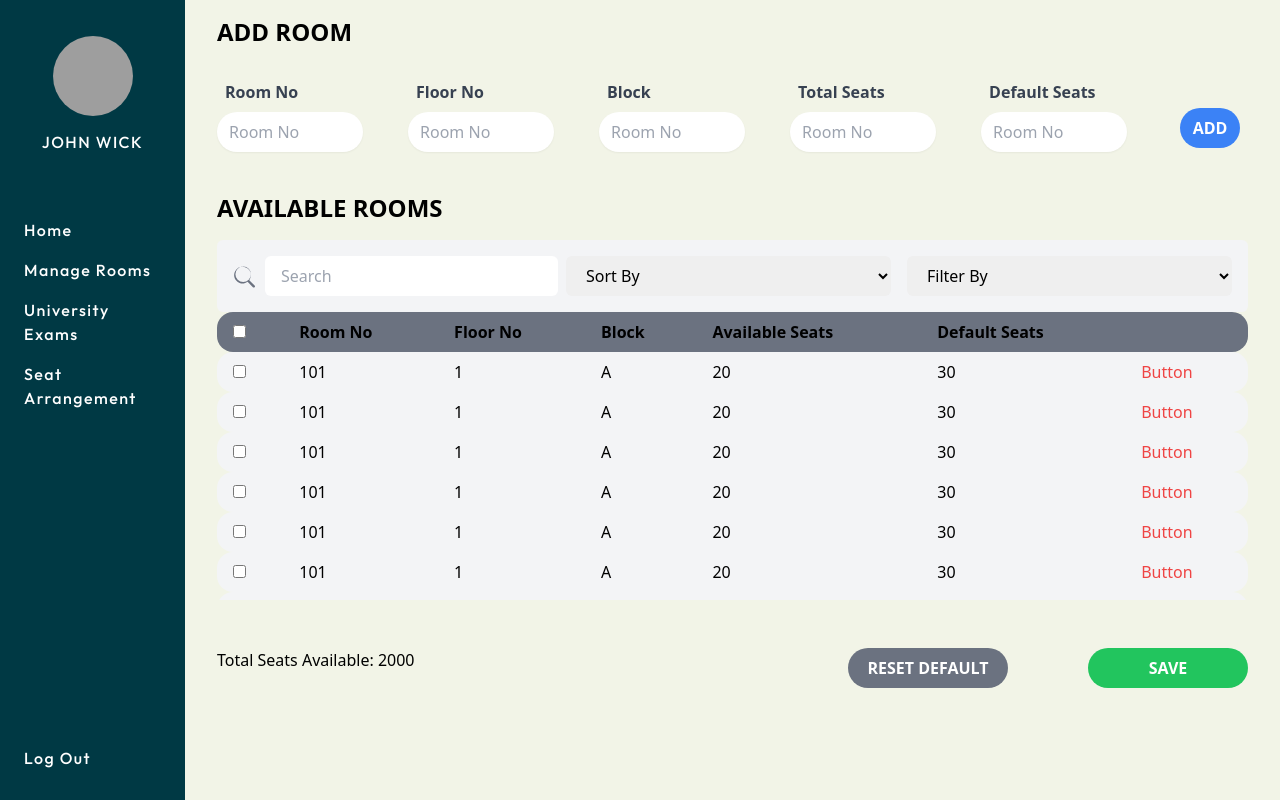
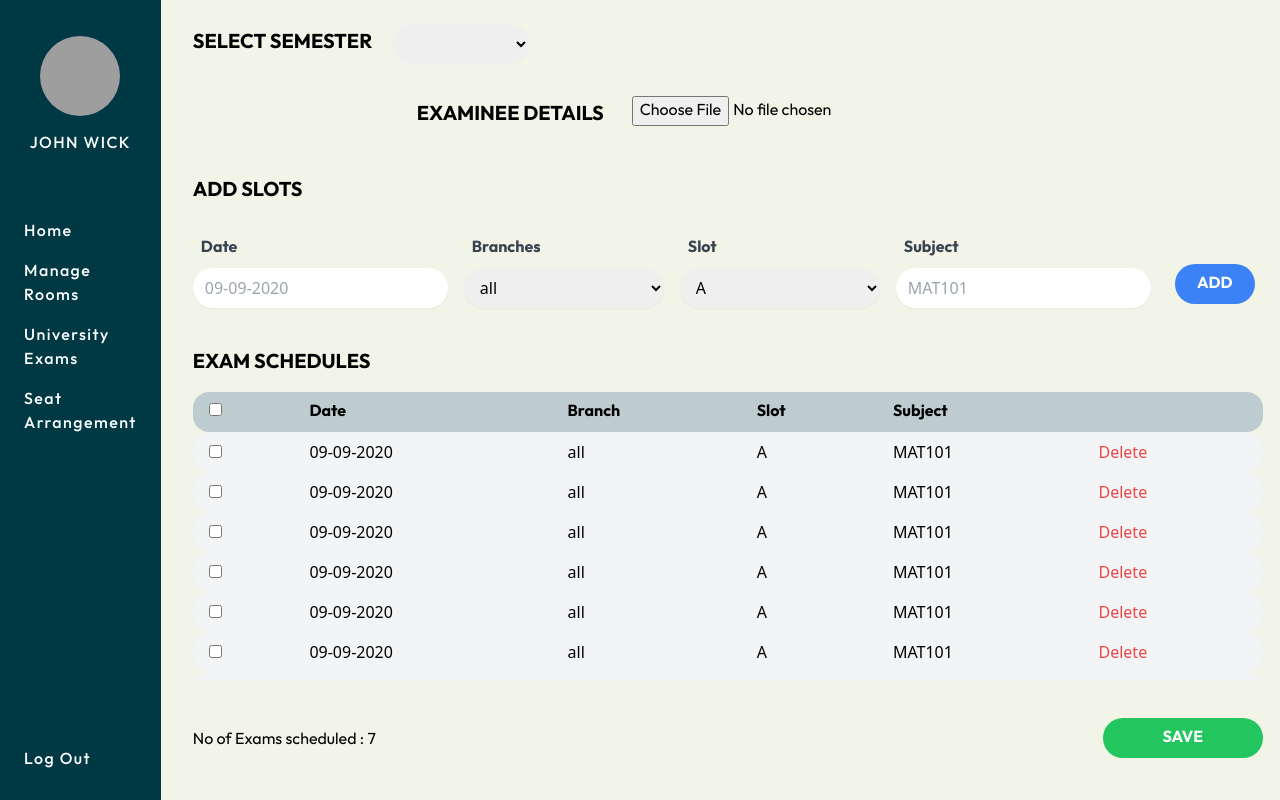
Before and after one commit to Sudhi27Krishna/Exam-Seat-Arrangement-System, a React (Create React App) app: page / in a window 1280 px wide. Built offline with nearby package versions, Linux system fonts and the light colour scheme; grey boxes are pictures that could not be loaded.

Commit message:
components for university exam page
also includes minor tweaks to already existing components

```diff
--- a/src/components/App.jsx
+++ b/src/components/App.jsx
@@ -1,13 +1,14 @@
 import React from "react";
-import ManageRoom from "./ManageRoom";
+//import ManageRoom from "./ManageRoom";
+import UniversityExam from "./UniversityExam";
 // import Login from "./Login";
 import NavBar from "./NavBar";
 
-
+//first page preferable home
 function App() {
   return (<div className="flex flex-row">
     <NavBar />
-    <ManageRoom />
+    <UniversityExam />
     {/* <Login /> */}
   </div>);
 }
--- /dev/null
+++ b/src/components/DropDownInput.jsx
@@ -0,0 +1,21 @@
+import React, { useState } from 'react';
+//input as drop down
+export default function DropDownInput(props) {
+    const [selectedOption, setSelectedOption] = useState('');
+    const handleSelectOption = (event) => {
+        setSelectedOption(event.target.value);
+    }
+    return (
+        <div className="flex flex-col mb-2 md:mr-4">
+            <label className="text-gray-700 font-OB mb-2 pl-2" htmlFor={props.id}>{props.title}</label>
+            <select id={props.id} value={selectedOption} onChange={handleSelectOption}
+                className=" h-10 px-3 py-2 rounded-[20px] shadow-sm border-gray-300 min-w-[200px] focus:outline-green-login" >
+                <option value="">{props.default}</option>
+                {props.options.map(option => (
+                    <option key={option} value={option}>{option}</option>
+                ))}
+            </select>
+        </div>
+
+    )
+}
--- a/src/components/Input.jsx
+++ b/src/components/Input.jsx
@@ -1,10 +1,11 @@
 import React from 'react'
-
+//input as textfield
 export default function Input(props) {
     return (
         <div className="flex flex-col mb-2 md:mr-4">
-            <label for="room-no" className="text-gray-700 font-bold mb-2 pl-2"><span className="whitespace-nowrap">{props.title}</span></label>
-            <input id="room-no" type="text" className="w-5/6 h-10 px-3 py-2 rounded-[20px] shadow-sm border-gray-300" placeholder="Room No" required />
+            <label htmlFor={props.id} className="text-gray-700 font-bold mb-2 pl-2 font-OB"><span className="whitespace-nowrap">{props.title}</span></label>
+            <input id={props.title} type="text" className=" h-10 px-3 py-2 rounded-[20px] shadow-sm border-gray-300 focus:outline-green-login"
+                placeholder={props.placeholder} required />
         </div>
     )
 }
--- a/src/components/ManageRoom.jsx
+++ b/src/components/ManageRoom.jsx
@@ -1,4 +1,5 @@
 import Input from './Input';
+import DropDownInput from './DropDownInput';
 import React from 'react'
 import row from '../row';
 import Row from './Row';
@@ -7,21 +8,21 @@ export default function ManageRoom() {
     return (
         <div className="bg-background flex flex-col flex-grow">
             <div className="px-8 pt-4">
-                <h2 className="text-2xl font-bold mb-8">ADD ROOM</h2>
-                <form className="flex flex-col md:flex-row justify-evenly">
-                    <Input title="Room No" />
-                    <Input title="Floor No" />
-                    <Input title="Block" />
-                    <Input title="Total Seats" />
-                    <Input title="Default Seats" />
-                    <button className="bg-blue-500 hover:bg-blue-400 text-white font-bold py-1 px-2 my-7 mx-2 h-10 w-[5rem] rounded-[20px]" type="submit">ADD</button>
+                <h2 className="text-xl font-OB mb-8">ADD ROOM</h2>
+                <form className="flex flex-col md:flex-row justify-evenly" >
+                    <Input title="Room No" placeholder="M101" required />
+                    <DropDownInput id="branch" title="Floor No" default="G" options={['1', '2', '3', '4', '5']} required />
+                    <DropDownInput id="slot" title="Block" default="M-George" options={['Ramanujan']} required />
+                    <Input title="Total Seats" placeholder="60" required />
+                    <Input title="Default Seats" placeholder="30" required />
+                    <button className="bg-blue-500 hover:bg-blue-400 text-white font-OB py-1 px-2 my-7 mx-2 h-10 w-[5rem] rounded-[20px]" type="submit">ADD</button>
                 </form>
             </div>
             <div className="px-8 py-4">
-                <h2 className="text-2xl font-bold mb-4">AVAILABLE ROOMS</h2>
+                <h2 className="text-xl font-OB mb-4">AVAILABLE ROOMS</h2>
                 <div className="flex flex-col sm:flex-row items-center justify-between bg-gray-100 p-4 rounded-md">
                     {/* Search Bar */}
-                    <div className="flex items-center w-full sm:w-1/3 mb-2 sm:mb-0">
+                    <div className="flex items-center w-full sm:w-1/3 mb-2 sm:mb-0 sm:mr-10 lg:mr-3 font-OR">
                         <span className="text-gray-500">
                             <svg viewBox="0 0 20 20" fill="currentColor" className="w-6 h-6">
                                 <path
@@ -34,14 +35,14 @@ export default function ManageRoom() {
                         <input
                             type="text"
                             placeholder="Search"
-                            className="ml-2 flex-1 px-4 py-2 rounded-md focus:outline-none focus:ring-2 focus:ring-purple-500"
+                            className="ml-2 flex-1 px-4 py-2 rounded-md focus:outline-none focus:ring-2 focus:ring-green-login"
                         />
                     </div>
 
                     {/* Sort By Dropdown */}
-                    <div className="w-full sm:w-1/3 sm:mx-2 mb-2 sm:mb-0">
+                    <div className="w-full sm:w-1/3 sm:mx-2 mb-2 sm:mb-0 font-OR">
                         <select
-                            className="w-full px-4 py-2 rounded-md focus:outline-none focus:ring-2 focus:ring-purple-500"
+                            className="min-h-[40px] w-full px-4 py-2 rounded-md focus:outline-none focus:ring-2 focus:ring-green-login"
                             defaultValue=""
                         >
                             <option value="" disabled hidden>
@@ -57,7 +58,7 @@ export default function ManageRoom() {
                     {/* Filter By Dropdown */}
                     <div className="w-full sm:w-1/3 sm:ml-2">
                         <select
-                            className="w-full px-4 py-2 rounded-md focus:outline-none focus:ring-2 focus:ring-purple-500"
+                            className="min-h-[40px] w-full px-4 py-2 rounded-md focus:outline-none focus:ring-2 focus:ring-green-login font-OR"
                             defaultValue=""
                         >
                             <option value="" disabled hidden>
@@ -72,7 +73,7 @@ export default function ManageRoom() {
                 <div className="h-72 overflow-y-scroll">
                     <table className="table-auto w-full">
                         <thead className="sticky top-0">
-                            <tr className="bg-gray-500">
+                            <tr className="bg-grey-all font-OB">
                                 <th className="text-left px-4 py-2 rounded-tl-2xl rounded-bl-2xl"><input type="checkbox" /></th>
                                 <th className="text-left px-4 py-2"><span className="whitespace-nowrap">Room No</span></th>
                                 <th className="text-left px-4 py-2"><span className="whitespace-nowrap">Floor No</span></th>
@@ -92,11 +93,11 @@ export default function ManageRoom() {
             <div className="px-8 py-4 mt-4">
                 <div className="flex flex-row justify-between">
                     <div>
-                        <p>Total Seats Available: 2000</p>
+                        <p className="font-OR">Total Seats Available: 2000</p>
                     </div>
                     <div className="flex flex-row gap-20">
-                        <button className="bg-gray-500 hover:bg-gray-400 text-white font-bold h-10 w-[10rem] rounded-[20px]" type="submit">RESET DEFAULT</button>
-                        <button className="bg-green-500 hover:bg-green-400 text-white font-bold h-10 w-[10rem] rounded-[20px]" type="submit">SAVE</button>
+                        <button className="bg-gray-500 hover:bg-gray-400 text-white font-OB h-10 w-[10rem] rounded-[20px] mt-[-10px]" type="submit">RESET DEFAULT</button>
+                        <button className="bg-green-500 hover:bg-green-400 text-white font-OB h-10 w-[10rem] rounded-[20px] mt-[-10px]" type="submit">SAVE</button>
                     </div>
                 </div>
             </div>
--- a/src/components/Row.jsx
+++ b/src/components/Row.jsx
@@ -1,5 +1,5 @@
 import React from 'react'
-
+//row for available rooms
 export default function Row(props) {
     return (
         <tr className="bg-gray-100">
@@ -9,7 +9,7 @@ export default function Row(props) {
             <td className="px-4 py-2">{props.block}</td>
             <td className="px-4 py-2">{props.available}</td>
             <td className="px-4 py-2">{props.default}</td>
-            <td className="px-4 py-2 rounded-tr-2xl rounded-br-2xl"><button className="text-red-500 hover:text-red-700">Button</button></td>
+            <td className="px-4 py-2 rounded-tr-2xl rounded-br-2xl"><button className="text-red-500 hover:text-red-700">Delete</button></td>
         </tr>
     )
 }
--- /dev/null
+++ b/src/components/UeRow.jsx
@@ -0,0 +1,14 @@
+import React from 'react'
+//row for exam time table
+export default function UeRow(props) {
+    return (
+        <tr className="bg-gray-100">
+            <td className="px-4 py-2 rounded-tl-2xl rounded-bl-2xl"><input type="checkbox" /></td>
+            <td className="px-4 py-2">{props.date}</td>
+            <td className="px-4 py-2">{props.branch}</td>
+            <td className="px-4 py-2">{props.slot}</td>
+            <td className="px-4 py-2">{props.subject}</td>
+            <td className="px-4 py-2 rounded-tr-2xl rounded-br-2xl"><button className="text-red-500 hover:text-red-700">Delete</button></td>
+        </tr>
+    )
+}
--- /dev/null
+++ b/src/components/UniversityExam.jsx
@@ -0,0 +1,77 @@
+import Input from './Input';
+import DropDownInput from './DropDownInput';
+import React from 'react'
+import uerow from '../uerow';
+import UeRow from './UeRow';
+
+export default function UniversityExam() {
+    return (
+        <div className="bg-background flex flex-col flex-grow">
+
+            <div className="px-8 pt-4 flex flex-wrap justify-items-start">
+                <h2 className="text-xl font-OB mb-8 mt-3 ">SELECT SEMESTER </h2>
+                <select className=" px-4 py-2 ml-5 h-10  mt-2 rounded-[20px] focus:outline-none focus:ring-2  focus:ring-green-login sm:ma" defaultValue="" >
+                    <option value="" disabled hidden></option>
+                    <option value="S1">Semester 1</option>
+                    <option value="S2">Semester 2</option>
+                    <option value="S3">Semester 3</option>
+                    <option value="S4">Semester 4</option>
+                    <option value="S5">Semester 5</option>
+                    <option value="S6">Semester 6</option>
+                    <option value="S7">Semester 7</option>
+                    <option value="S8">Semester 8</option>
+                </select>
+                <div className="flex flex-row">
+                    <h2 className="text-xl font-OB mb-8 mt-3 lg:ml-56 ">EXAMINEE DETAILS</h2>
+                    <input type="file" className="px-7 mt-2 lg:mt-2 sm:mt-7 font-OR  " />
+                </div>
+            </div>
+
+            <div className="px-8 pt-4">
+                <h2 className="text-xl font-OB mb-8">ADD SLOTS</h2>
+                <form className="flex flex-col md:flex-row justify-evenly">
+                    <Input title="Date" placeholder="09-09-2020" />
+                    <DropDownInput id="branch" title="Branches" default="all" options={['CSE', 'CSE-AI', 'CSE-DS', 'ECE', 'EEE', 'CIVIL', 'MECH']} />
+                    <DropDownInput id="slot" title="Slot" default="A" options={['B', 'C', 'D', 'E', 'F', 'G']} />
+                    <Input title="Subject" placeholder="MAT101" />
+                    <button className="bg-blue-500 hover:bg-blue-400 text-white font-OB py-1 px-2 my-7 mx-2 h-10 w-[5rem] rounded-[20px]" type="submit">ADD</button>
+                </form>
+            </div>
+
+            <div className="px-8 py-4">
+                <h2 className="text-xl font-OB mb-4">EXAM SCHEDULES</h2>
+                <div className="flex flex-col sm:flex-row items-center justify-between bg-gray-100 rounded-md">
+
+                </div>
+                <div className="h-72 overflow-y-scroll">
+                    <table className="table-auto w-full">
+                        <thead className="sticky top-0">
+                            <tr className="bg-grey-all font-OB ">
+                                <th className="text-left px-4 py-2 rounded-tl-2xl rounded-bl-2xl"><input type="checkbox" /></th>
+                                <th className="text-left px-4 py-2"><span className="whitespace-nowrap">Date</span></th>
+                                <th className="text-left px-4 py-2"><span className="whitespace-nowrap">Branch</span></th>
+                                <th className="text-left px-4 py-2"><span className="whitespace-nowrap">Slot</span></th>
+                                <th className="text-left px-4 py-2"><span className="whitespace-nowrap">Subject</span></th>
+                                <th className="px-4 py-2 rounded-tr-2xl rounded-br-2xl"></th>
+                            </tr>
+                        </thead>
+                        <tbody>
+                            {uerow.map(item => <UeRow date={item.date} branch={item.branch} slot={item.slot}
+                                subject={item.subject} />)}
+                        </tbody>
+                    </table>
+                </div>
+            </div>
+            <div className="px-8 py-4 mt-4">
+                <div className="flex flex-row justify-between">
+                    <div>
+                        <p className="font-OR">No of Exams scheduled : 7</p>
+                    </div>
+                    <div className="flex flex-row gap-20">
+                        <button className="bg-green-500 hover:bg-green-400 text-white font-bold h-10 w-[10rem] rounded-[20px] mt-[-10px] font-OB" type="submit">SAVE</button>
+                    </div>
+                </div>
+            </div>
+        </div>
+    );
+}
--- /dev/null
+++ b/src/uerow.js
@@ -0,0 +1,58 @@
+const uerow = [
+    {
+        date: "09-09-2020",
+        branch: "all",
+        slot: "A",
+        subject: "MAT101"
+    },
+    {
+        date: "09-09-2020",
+        branch: "all",
+        slot: "A",
+        subject: "MAT101"
+    },
+    {
+        date: "09-09-2020",
+        branch: "all",
+        slot: "A",
+        subject: "MAT101"
+    },
+    {
+        date: "09-09-2020",
+        branch: "all",
+        slot: "A",
+        subject: "MAT101"
+    },
+    {
+        date: "09-09-2020",
+        branch: "all",
+        slot: "A",
+        subject: "MAT101"
+    },
+    {
+        date: "09-09-2020",
+        branch: "all",
+        slot: "A",
+        subject: "MAT101"
+    },
+    {
+        date: "09-09-2020",
+        branch: "all",
+        slot: "A",
+        subject: "MAT101"
+    },
+    {
+        date: "09-09-2020",
+        branch: "all",
+        slot: "A",
+        subject: "MAT101"
+    },
+    {
+        date: "09-09-2020",
+        branch: "all",
+        slot: "A",
+        subject: "MAT101"
+    }
+
+]
+module.exports = uerow;
```
Also changed, not shown: src/components/Login.jsx (+7 -7 lines), src/components/NavBar.jsx (+7 -7 lines), tailwind.config.js (+9 -9 lines).
